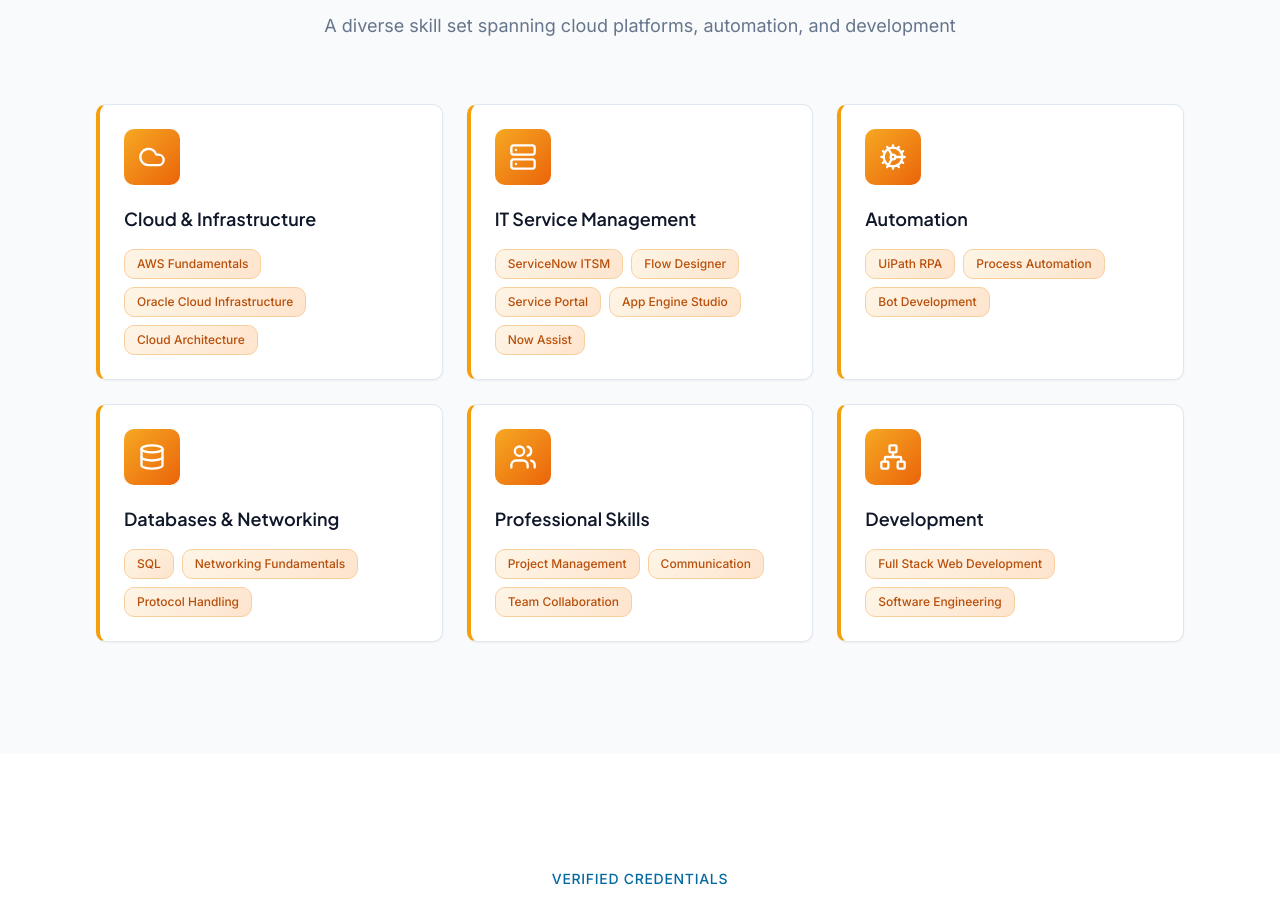
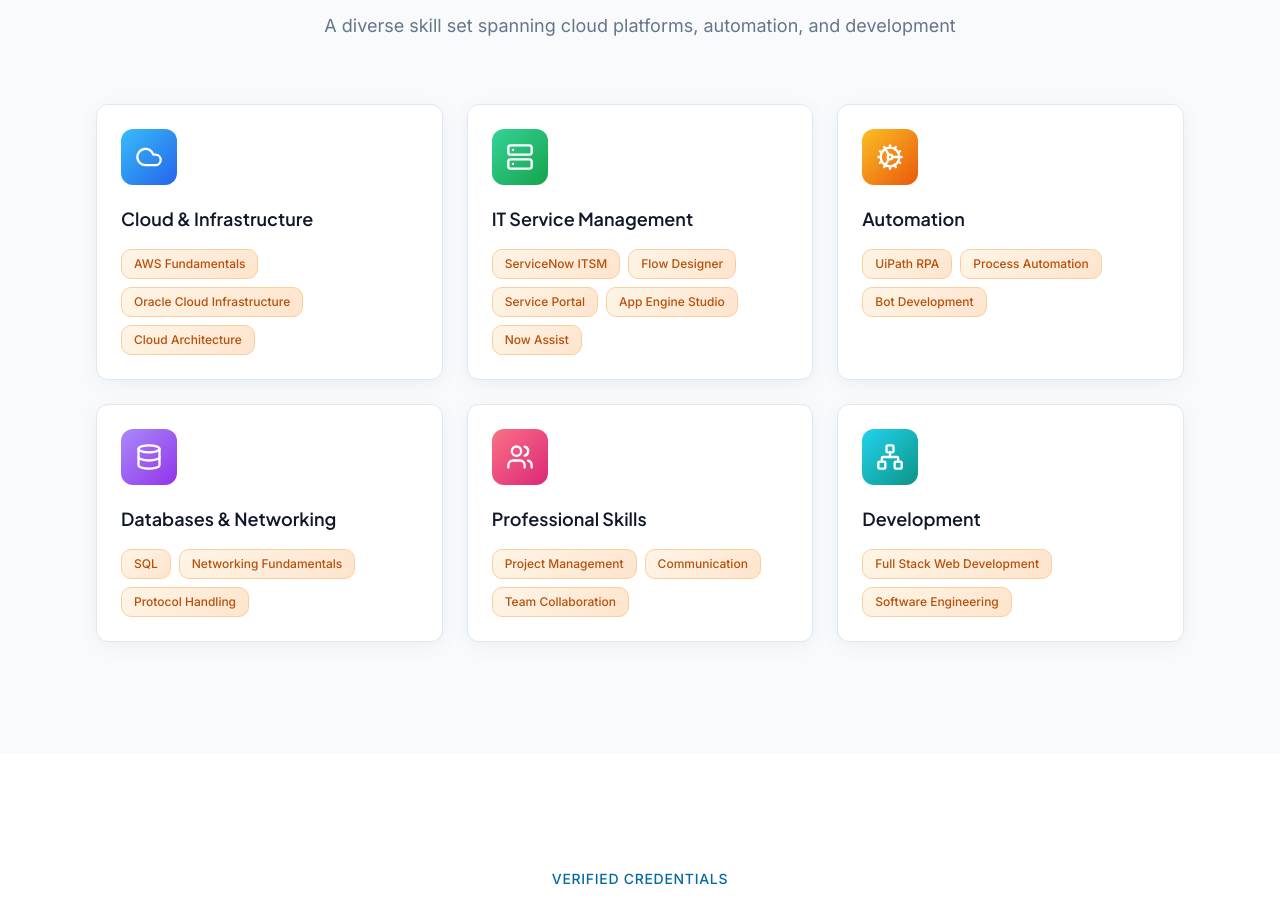
Before and after one commit to Littlekrish003/Portfolio, a React (Vite) app: page / in a window 1280 px wide. Shown: the part 4737-5638 px from the top of the page. Built offline with nearby package versions, Linux system fonts and the light colour scheme; no server answers.

Commit message:
Changes Skillsection

```diff
--- a/src/components/SkillsSection.tsx
+++ b/src/components/SkillsSection.tsx
@@ -69,12 +69,12 @@ const SkillsSection = () => {
         } : {}} transition={{
           duration: 0.5,
           delay: 0.1 * index
-        }} whileHover={{ y: -6 }} className="group rounded-md p-6 bg-card border-l-4 border-l-accent border-t border-r border-b border-border hover:border-l-accent hover:bg-accent/5 dark:hover:bg-accent/10 transition-all duration-300 shadow-sm hover:shadow-[0_8px_24px_-6px_hsl(28_92%_50%/0.35)]">
-              <div className="w-14 h-14 rounded-md flex items-center justify-center mb-5 group-hover:scale-110 transition-transform duration-300" style={{ background: 'linear-gradient(135deg, hsl(38 92% 55%), hsl(24 92% 48%))' }}>
+        }} whileHover={{ y: -6 }} className="group rounded-xl p-6 bg-card border border-border shadow-card card-hover hover:border-primary/40 hover:shadow-hover transition-all duration-300">
+              <div className={`w-14 h-14 rounded-xl bg-gradient-to-br ${category.color} flex items-center justify-center mb-5 group-hover:scale-110 transition-transform duration-300`}>
                 <category.icon className="w-7 h-7 text-white" />
               </div>
 
-              <h3 className="font-display font-semibold text-lg text-foreground mb-4 group-hover:text-accent transition-colors">
+              <h3 className="font-display font-semibold text-lg text-foreground mb-4 group-hover:text-primary transition-colors">
                 {category.title}
               </h3>
 
```
